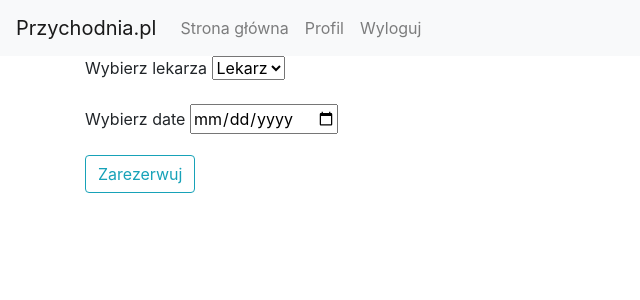
After one commit to PatrykDrzazga/SurgerySite, a Flask app: page /book in a window 1280 px wide. The commit adds this page. Shown: the top 300 px of the page, without its empty margins (0-640 px from the left). Run offline with Flask 2, Linux system fonts and the light colour scheme; a user stored in the database is signed in; data comes from the database, SQL or seed files in the repository; both versions use the stored data as it was after the commit; some libraries are stand-ins or nearby versions.

Commit message:
Updated models.py Added book.html

```diff
--- a/flaskproject/forms.py
+++ b/flaskproject/forms.py
@@ -1,7 +1,8 @@
 from flask_wtf import FlaskForm
-from wtforms import StringField, PasswordField, IntegerField, SubmitField
+from wtforms import StringField, PasswordField, IntegerField, SubmitField, SelectField, DateField, SelectMultipleField, widgets
 from wtforms.validators import DataRequired, Length, Email, EqualTo
-from flaskproject.models import User
+import datetime
+from flaskproject.models import User, Doctor
 
 
 class RegistrationForm(FlaskForm):
@@ -25,3 +26,15 @@ class LoginForm(FlaskForm):
 	email = StringField("Email", validators=[DataRequired()])
 	password = PasswordField("Hasło", validators=[DataRequired()])
 	submit = SubmitField("Zaloguj")
+
+class DoctorChoiceIter(object):
+	def __iter__(self):
+		doctors = Doctor.query.all()
+		choice = [(doctor.id, doctor.name) for doctor in doctors]
+		for element in choice:
+			yield element
+
+class BookingForm(FlaskForm):
+	doctor=SelectField('Wybierz lekarza',coerce=int,choices=DoctorChoiceIter())
+	date=DateField('Wybierz date', format="%m/%d/%Y",validators=[DataRequired()])
+	submit=SubmitField('Zarezerwuj')
--- a/flaskproject/routes.py
+++ b/flaskproject/routes.py
@@ -1,6 +1,6 @@
 from flask import render_template, url_for, flash, redirect, request
 from flaskproject import app, bcrypt, db
-from flaskproject.forms import LoginForm, RegistrationForm
+from flaskproject.forms import LoginForm, RegistrationForm, BookingForm
 from flaskproject.models import User
 from flask_login import login_user, current_user, logout_user, login_required
 
@@ -52,3 +52,10 @@ def logout():
 @login_required
 def account():
     return render_template('profile.html', title='Profil użytkownika')
+
+@app.route("/book", methods=["GET", "POST"])
+def book():
+	if current_user.is_authenticated==False:
+		return redirect(url_for('home'))
+	form = BookingForm()
+	return render_template('book.html', title='Rezerwacja wizyty', form=form)
--- /dev/null
+++ b/flaskproject/templates/book.html
@@ -0,0 +1,20 @@
+{% extends "layout.html" %}
+{% block content %}
+	<form method="POST" action="">
+		{{ form.hidden_tag() }}
+		<fieldset class="form-group">
+			<div class="form-group">
+				{{ form.doctor.label(class="form-control-label") }}
+				{{ form.doctor()}}
+			</div>
+			<div class="form-group">
+				{{ form.date.label(class="form-control-label") }}
+				{{ form.date(class="dtpick") }}
+
+			</div>
+			<div class="form-group">
+				{{ form.submit(class="btn btn-outline-info") }}
+			</div>
+		</fieldset>
+	</form>
+{% endblock content %}
--- a/flaskproject/templates/layout.html
+++ b/flaskproject/templates/layout.html
@@ -6,6 +6,14 @@
     <link rel="stylesheet" type="text/css" href="{{ url_for('static', filename='main.css') }}">
     <link rel="stylesheet" href="https://stackpath.bootstrapcdn.com/bootstrap/4.3.1/css/bootstrap.min.css" integrity="sha384-ggOyR0iXCbMQv3Xipma34MD+dH/1fQ784/j6cY/iJTQUOhcWr7x9JvoRxT2MZw1T" crossorigin="anonymous">
     <title>{{ title }}</title>
+    <link rel="stylesheet" href="//code.jquery.com/ui/1.11.4/themes/smoothness/jquery-ui.css">
+    <script src="//code.jquery.com/jquery-1.10.2.js"></script>
+    <script src="//code.jquery.com/ui/1.11.4/jquery-ui.js"></script>
+    <script>
+    $(function() {
+    $( ".dtpick" ).datepicker();
+    });
+    </script>
   </head>
   <body>
 
@@ -44,7 +52,7 @@
           </div>
         </div>
       </div>
-      <script src="https://code.jquery.com/jquery-3.3.1.slim.min.js" integrity="sha384-q8i/X+965DzO0rT7abK41JStQIAqVgRVzpbzo5smXKp4YfRvH+8abtTE1Pi6jizo" crossorigin="anonymous"></script>
+      <!--<script src="https://code.jquery.com/jquery-3.3.1.slim.min.js" integrity="sha384-q8i/X+965DzO0rT7abK41JStQIAqVgRVzpbzo5smXKp4YfRvH+8abtTE1Pi6jizo" crossorigin="anonymous"></script>-->
       <script src="https://cdnjs.cloudflare.com/ajax/libs/popper.js/1.14.7/umd/popper.min.js" integrity="sha384-UO2eT0CpHqdSJQ6hJty5KVphtPhzWj9WO1clHTMGa3JDZwrnQq4sF86dIHNDz0W1" crossorigin="anonymous"></script>
       <script src="https://stackpath.bootstrapcdn.com/bootstrap/4.3.1/js/bootstrap.min.js" integrity="sha384-JjSmVgyd0p3pXB1rRibZUAYoIIy6OrQ6VrjIEaFf/nJGzIxFDsf4x0xIM+B07jRM" crossorigin="anonymous"></script>
 
--- a/flaskproject/templates/profile.html
+++ b/flaskproject/templates/profile.html
@@ -35,6 +35,7 @@
 										<li class="list-group-item">Wizyta 1</li>
 									</ul>
 								</div>
+								<a href="/book" class="btn btn-primary">Zarezerwuj wizyte</a>
 							</div>
 						</div>
 					</div>
```
Also changed, not shown: flaskproject/models.py (+21 -0 lines), flaskproject/baza.db.
